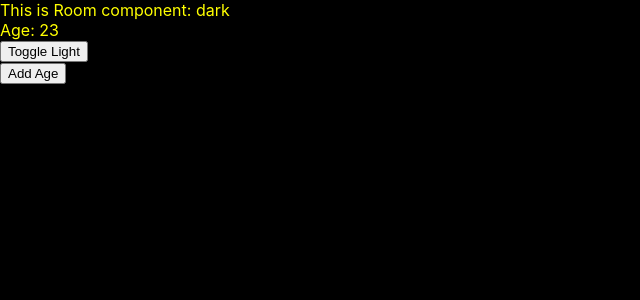
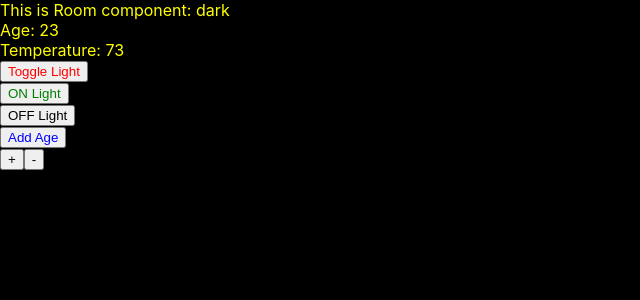
Before and after one commit to thediaryofmos/react-app-4-, a React (Create React App) app: page / in a window 1280 px wide. Shown: the top 300 px of the page, without its empty margins (0-640 px from the left). Built offline with nearby package versions, Linux system fonts and the light colour scheme.

Commit message:
Completed Assignment by adding 4 more buttons of +, -, ON and OFF

```diff
--- a/src/Room.js
+++ b/src/Room.js
@@ -9,6 +9,7 @@ import './Room.css'
 function Room() {
   const [isLit, setLit] = useState(false);
   let [age, setAge] = useState(23)
+  let [temp, setTemp] = useState(73)
 
 
 //BACKTICK is enclosing `room` in classname
@@ -18,15 +19,36 @@ function Room() {
         <br/>
         Age: {age}
         <br/>
-        <button onClick = {() =>setLit(!isLit) } >
+        Temperature: {temp}
+        <br/>
+        <button style = {{color : 'red'}} onClick = {() =>setLit(!isLit) } >
           Toggle Light</button>
         <br/>
 
-        <button  onClick = {() =>{
+        <button style = {{color : 'green'}} onClick = {() =>setLit(true) } >
+          ON Light</button>
+        <br/>
+
+        <button style = {{color : 'black'}} onClick = {() =>setLit(false) } >
+          OFF Light</button>
+        <br/>
+
+        <button style= {{color : 'blue'}}  onClick = {() =>{
                                   console.log('Increase Age Button Clicked')
                                   setAge(++age)
                                 }}>
           Add Age</button>
+        <br/>
+        <button onClick = {() =>{
+                                  console.log('Increase Temp Button Clicked')
+                                  setTemp(++temp)
+                                }}>
+          +</button>
+          <button onClick = {() =>{
+                                  console.log('Increase Temp Button Clicked')
+                                  setTemp(--temp)
+                                }}>
+          -</button>
     </div>
   );
 }
```
